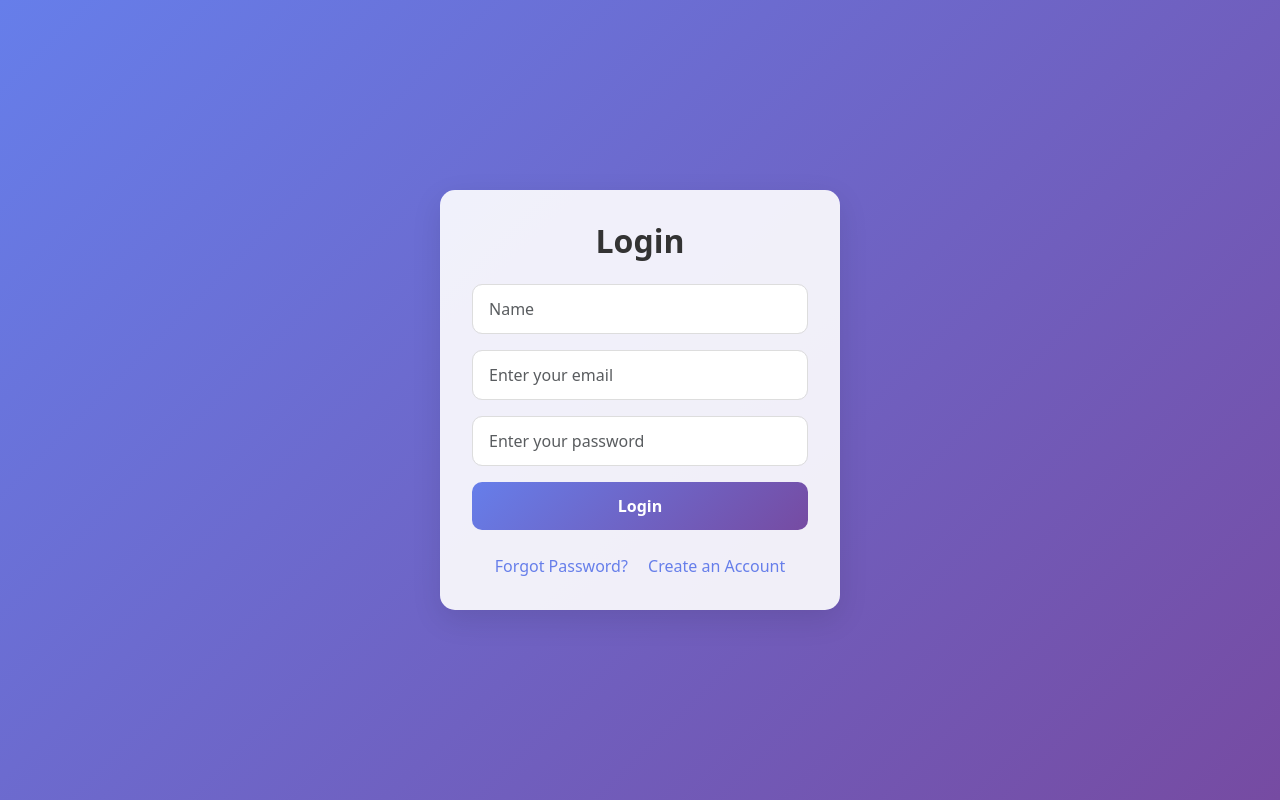
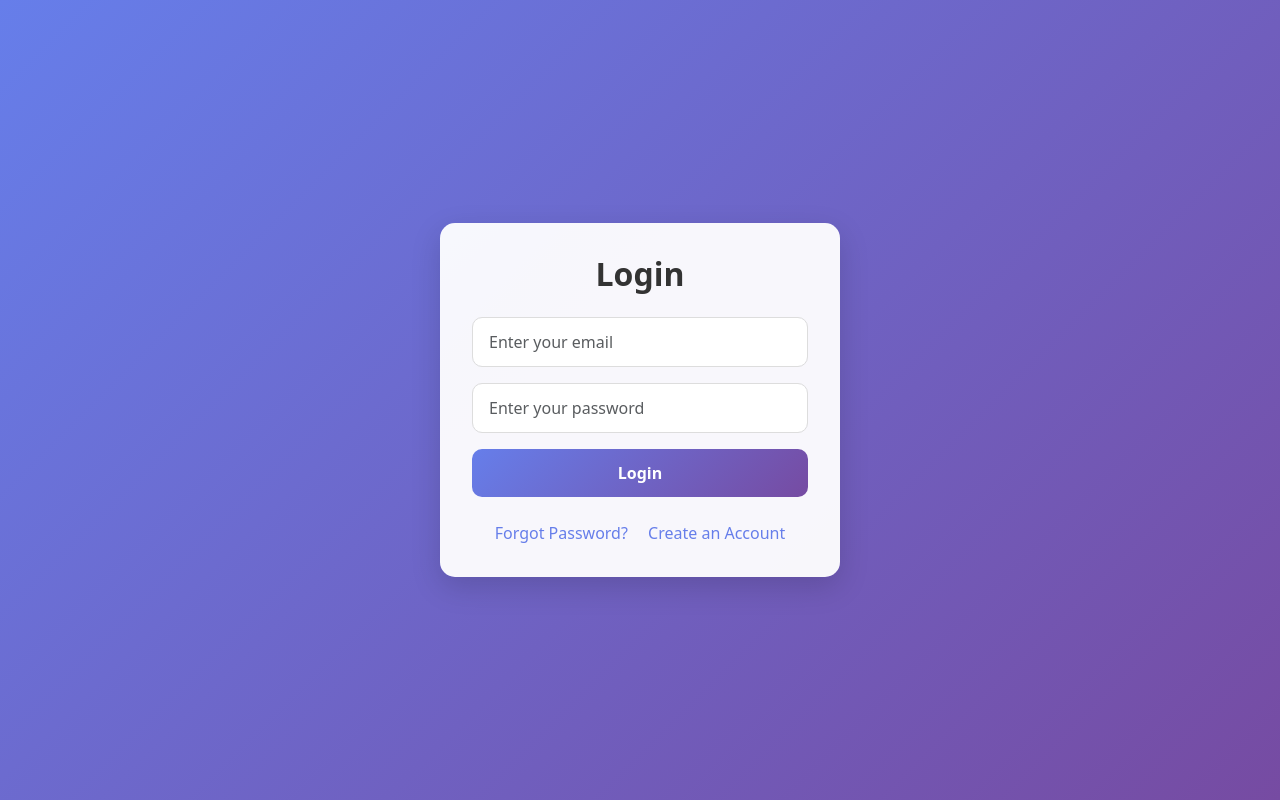
Before and after one commit to abrishk26/Roadmap, a Python web app: template backend/todo-app/web/templates/login.html in a window 1280 px wide. Run offline with Jinja, Linux system fonts and the light colour scheme; the template is opened without the code that fills it, so the values that code supplies are empty.

Commit message:
Add a login page template

```diff
--- a/backend/todo-app/web/templates/login.html
+++ b/backend/todo-app/web/templates/login.html
@@ -1,11 +1,14 @@
-<!DOCTYPE html>
+<!doctype html>
 <html lang="en">
     <head>
-    <meta charset="UTF-8">
-    <meta name="viewport" content="width=device-width, initial-scale=1.0">
+        <meta charset="UTF-8" />
+        <meta name="viewport" content="width=device-width, initial-scale=1.0" />
         <title>Login</title>
         <!-- Bootstrap CSS -->
-    <link href="https://cdn.jsdelivr.net/npm/bootstrap@5.3.0-alpha1/dist/css/bootstrap.min.css" rel="stylesheet">
+        <link
+            href="https://cdn.jsdelivr.net/npm/bootstrap@5.3.0-alpha1/dist/css/bootstrap.min.css"
+            rel="stylesheet"
+        />
         <!-- Custom CSS -->
         <style>
             body {
@@ -16,18 +19,19 @@
                 justify-content: center;
             }
             .login-card {
-            background: rgba(255, 255, 255, 0.9);
+                background: rgba(255, 255, 255, 0.95);
                 border-radius: 15px;
-            box-shadow: 0 10px 30px rgba(0, 0, 0, 0.1);
+                box-shadow: 0 10px 30px rgba(0, 0, 0, 0.15);
                 padding: 2rem;
                 width: 100%;
                 max-width: 400px;
-            animation: fadeIn 1s ease-in-out;
+                animation: fadeIn 0.8s ease-in-out;
             }
             .login-card h2 {
                 color: #333;
                 font-weight: bold;
                 margin-bottom: 1.5rem;
+                text-align: center;
             }
             .form-control {
                 border-radius: 10px;
@@ -65,6 +69,11 @@
                 color: #764ba2;
                 text-decoration: underline;
             }
+            .alert {
+                display: none;
+                margin-top: 1rem;
+                text-align: center;
+            }
             @keyframes fadeIn {
                 from {
                     opacity: 0;
@@ -79,20 +88,32 @@
     </head>
     <body>
         <div class="login-card">
-        <h2 class="text-center">Login</h2>
-        <form method="POST" action="/login">
+            <h2>Login</h2>
+            <div id="alert-message" class="alert" role="alert"></div>
+            <form id="loginForm">
                 <div class="mb-3">
-                    <input type="text" class="form-control" placeholder="Name" required>
+                    <input
+                        type="text"
+                        class="form-control"
+                        id="email"
+                        name="email"
+                        placeholder="Enter your email"
+                        required
+                    />
                 </div>
                 <div class="mb-3">
-                <!-- <label for="username" class="form-label">Username</label> -->
-                <input type="text" class="form-control" id="email" name="email" placeholder="Enter your email" required>
+                    <input
+                        type="password"
+                        class="form-control"
+                        id="password"
+                        name="password"
+                        placeholder="Enter your password"
+                        required
+                    />
                 </div>
-            <div class="mb-3">
-                <!-- <label for="password" class="form-label">Password</label> -->
-                <input type="password" class="form-control" id="password" name="password" placeholder="Enter your password" required>
-            </div>
-            <button type="submit" class="btn btn-primary w-100">Login</button>
+                <button type="submit" class="btn btn-primary w-100">
+                    Login
+                </button>
             </form>
             <div class="footer-links">
                 <a href="/forgot-password">Forgot Password?</a>
@@ -102,5 +123,42 @@
 
         <!-- Bootstrap JS (Optional) -->
         <script src="https://cdn.jsdelivr.net/npm/bootstrap@5.3.0-alpha1/dist/js/bootstrap.bundle.min.js"></script>
+
+        <!-- JavaScript for JSON Submission -->
+        <script>
+            document
+                .getElementById("loginForm")
+                .addEventListener("submit", async function (event) {
+                    event.preventDefault(); // Prevent form from submitting traditionally
+
+                    const email = document.getElementById("email").value;
+                    const password = document.getElementById("password").value;
+                    const alertBox = document.getElementById("alert-message");
+
+                    try {
+                        const response = await fetch("/login", {
+                            method: "POST",
+                            headers: { "Content-Type": "application/json" },
+                            body: JSON.stringify({ email, password }),
+                        });
+
+                        if (response.ok) {
+                            const data = await response.json(); // Only parse JSON if the response is OK
+                            // Redirect after a short delay
+                            window.location.href = "/tasks"; // Adjust to your actual dashboard route
+                        } else {
+                            const data = await response.json(); // Parse error response
+                            alertBox.className = "alert alert-danger";
+                            alertBox.innerText =
+                                data.error || "Invalid credentials";
+                            alertBox.style.display = "block";
+                        }
+                    } catch (error) {
+                        alertBox.className = "alert alert-danger";
+                        alertBox.innerText = "Network error. Please try again.";
+                        alertBox.style.display = "block";
+                    }
+                });
+        </script>
     </body>
 </html>
```
Lines whose indentation alone changed are shown as unchanged.
